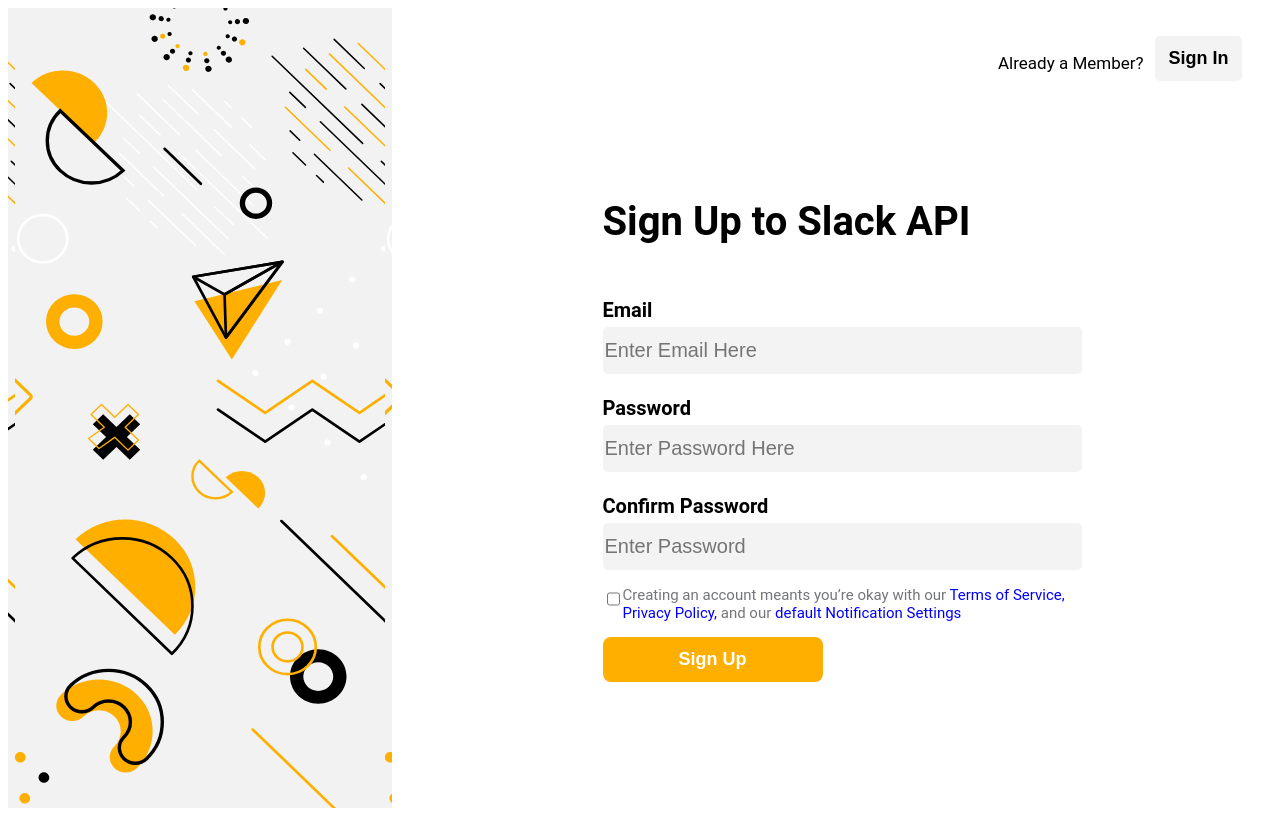
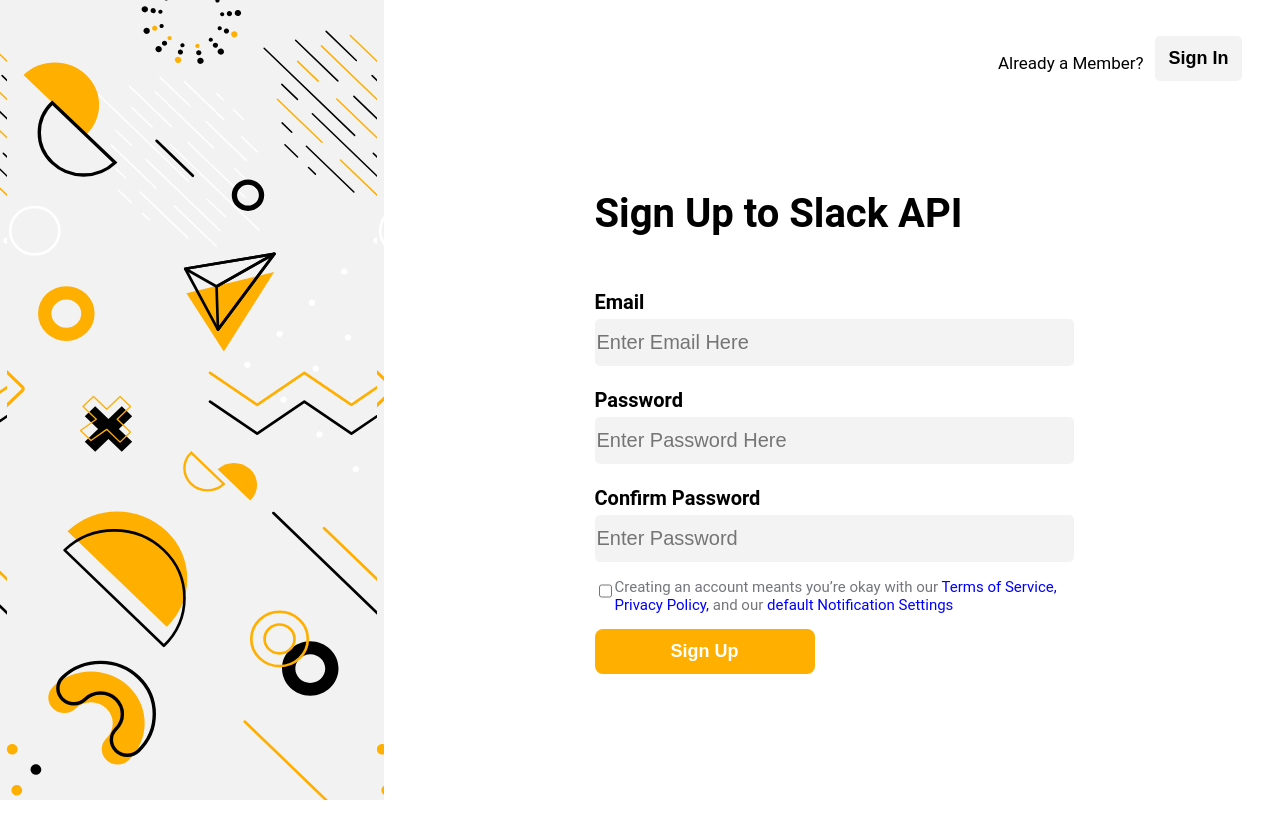
Before and after one commit to stanley-tarce/slack-api-react, a React (Create React App) app in the folder slack-api-react/: page / in a window 1280 px wide. Built offline with nearby package versions, Linux system fonts and the light colour scheme.

Commit message:
Fixed Margin and Padding

```diff
--- a/slack-api-react/public/index.html
+++ b/slack-api-react/public/index.html
@@ -24,9 +24,9 @@
       work correctly both with client-side routing and a non-root public URL.
       Learn how to configure a non-root public URL by running `npm run build`.
     -->
-    <title>React App</title>
+    <title>Slack API</title>
   </head>
-  <body>
+  <body style="margin: 0; padding: 0; box-sizing: border-box">
     <noscript>You need to enable JavaScript to run this app.</noscript>
     <div id="root"></div>
     <!--
--- a/slack-api-react/src/index.css
+++ b/slack-api-react/src/index.css
@@ -1,9 +1,7 @@
 body {
   width: 100vw;
   height: 100%;
-  margin: 0;
-  padding: 0;
-  box-sizing: border-box;
+
   font-family: -apple-system, BlinkMacSystemFont, "Segoe UI", "Roboto", "Oxygen",
     "Ubuntu", "Cantarell", "Fira Sans", "Droid Sans", "Helvetica Neue",
     sans-serif;
```
